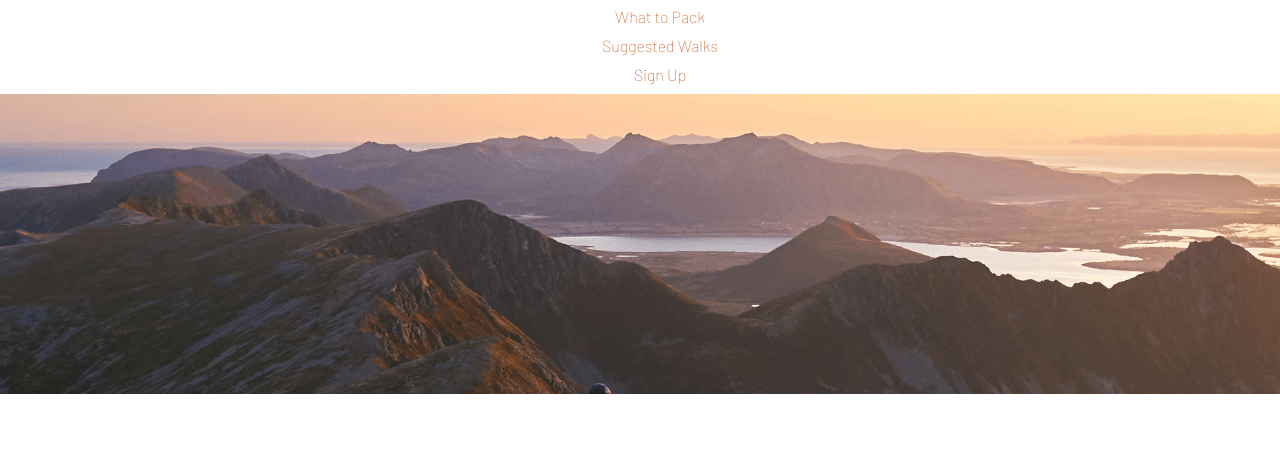
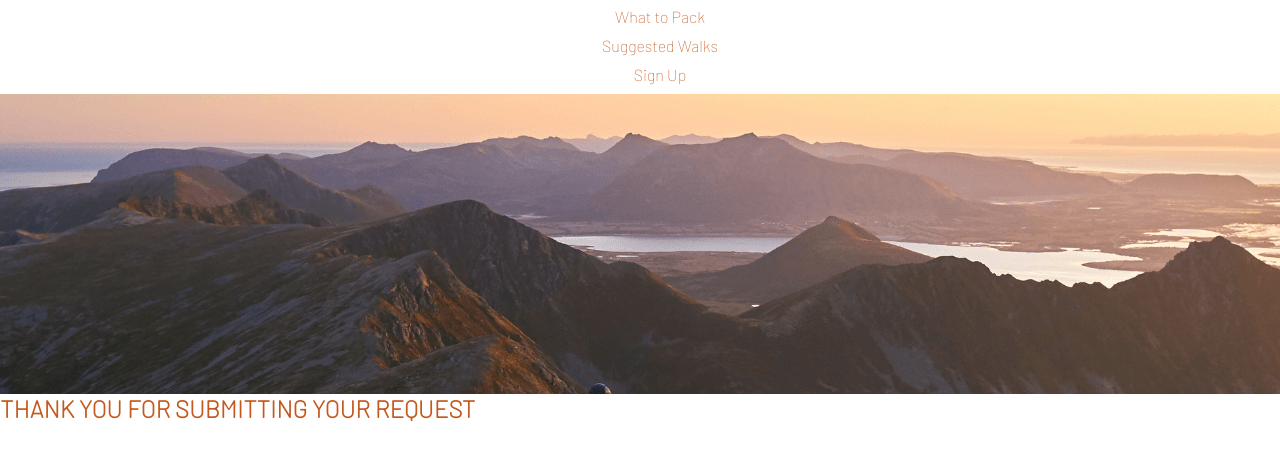
Before and after one commit to sarahgoodwin93/project1-The-Hike-Site, a plain HTML site: page thank-you.html in a window 1280 px wide. Shown: the part 90-550 px from the top of the page. Drawn offline with Linux system fonts and the light colour scheme.

Commit message:
feat: add meta refresh for thank you page

```diff
--- a/thank-you.html
+++ b/thank-you.html
@@ -7,6 +7,7 @@
     <meta name="viewport" content="width=device-width, initial-scale=1.0">
     <meta name="description" content="Hiking tips and suggested walks for trips to Scotland">
     <meta name="keywords" content="hike, the hike site, hiking, walking, scotland walks, wild camping">
+    <meta http-equiv="refresh" content="10; url=index.html">
 
     <link rel="stylesheet" href="assets/css/style.css">
     <title>The Hike Site</title>
@@ -40,3 +41,7 @@
         <section>
             <div id="hero-image" alt="Mountains during sunset"></div>
         </section>
+
+        <div>
+            <h2>Thank you for submitting your request</h2>
+        </div>
```
